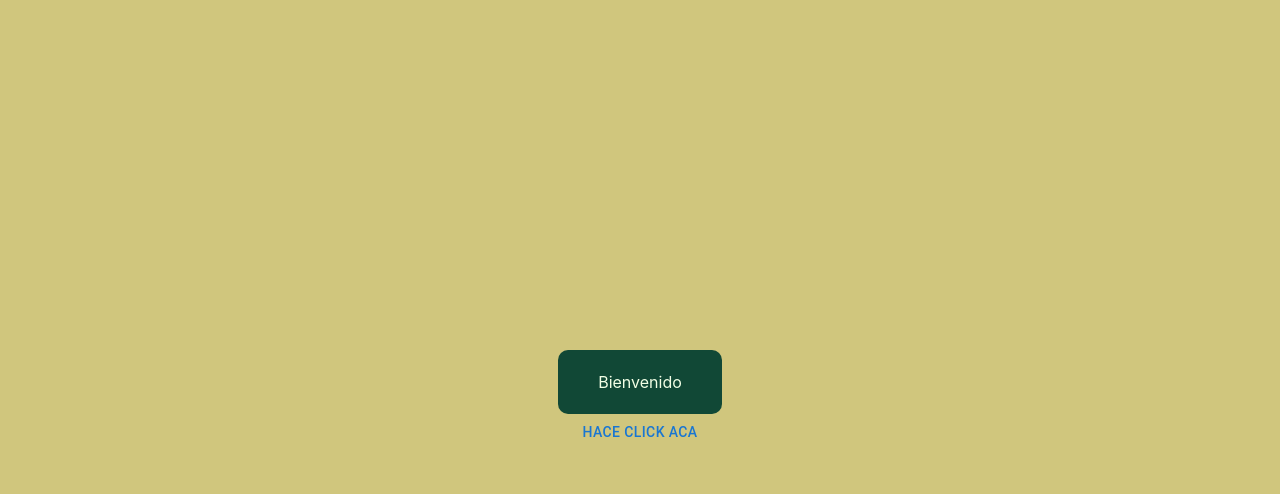
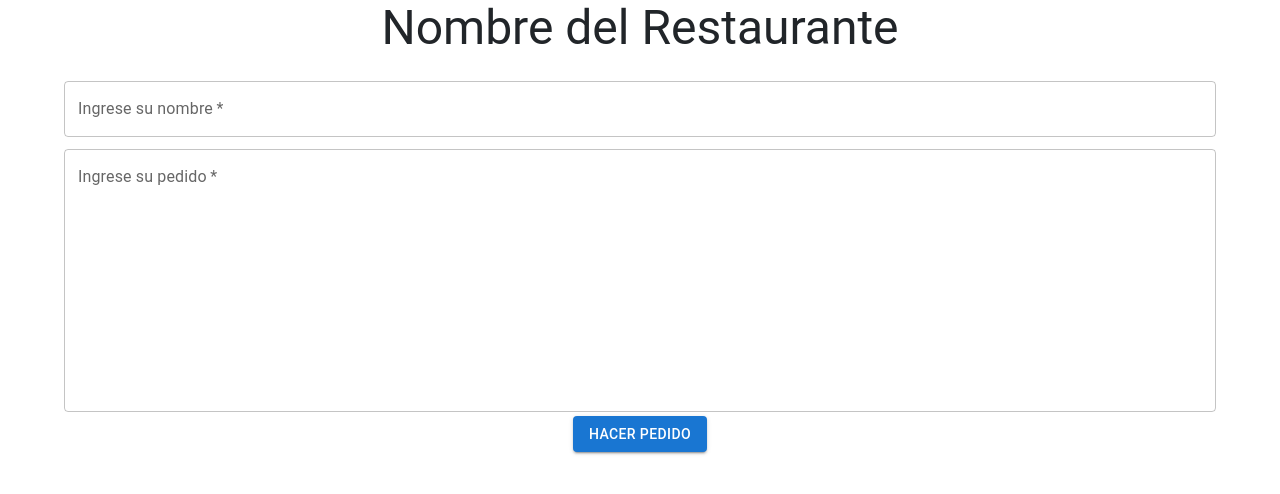
Before and after one commit to CTarzia/arquiweb-tp1, a React (Create React App) app in the folder react-frontend/: page /orderforpickup in a window 1280 px wide. Shown: the top 494 px of the page. Built offline with nearby package versions, Linux system fonts and the light colour scheme.

Commit message:
Empecé la vista 4.

```diff
--- a/react-frontend/src/App.js
+++ b/react-frontend/src/App.js
@@ -1,13 +1,15 @@
 import React, { Fragment } from "react";
 import { BrowserRouter as Router, Route, Switch } from "react-router-dom";
 import Home from "./screens/Home";
+import OrderForPickup from "./screens/orderforpickup";
 
 function App() {
 	return (
 		<Fragment>
 			<Router>
 				<Switch>
-					<Route path="/" component={Home}></Route>
+					<Route exact path="/" component={Home}></Route>
+					<Route exact path="/orderforpickup" component={OrderForPickup}></Route>
 				</Switch>
 			</Router>
 		</Fragment>
--- /dev/null
+++ b/react-frontend/src/screens/orderforpickup/index.js
@@ -0,0 +1,88 @@
+import React, { useState } from "react";
+import ReactDOM from 'react-dom';
+import { Button, Typography, Container, TextField } from "@mui/material";
+
+
+import styles from "./styles.module.scss";
+
+export default function OrderForPickup() {
+	const [name, setName] = useState('')
+	const [order, setOrder] = useState('')
+	const [nameError, setNameError] = useState(false)
+	const [orderError, setOrderError] = useState(false)
+
+	const handleSubmit = (e) => {
+		e.preventDefault()
+		setNameError(false)
+		setOrderError(false)
+
+		if (name == '') {
+			setNameError(true)
+		}
+		if (order == '') {
+			setOrderError(true)
+		}
+		if (name && order) {
+			console.log(name, order)
+		}
+	}
+
+	return(
+		<Container align="center">
+			<Typography
+				variant="h3"
+				// component="div"
+				align="center"
+				gutterBottom>
+				Nombre del Restaurante
+			</Typography>
+
+			<form noValidate autoComplete="off" onSubmit={handleSubmit}>
+				<TextField
+					onChange={(e) => setName(e.target.value)}
+					id="outlined-basic"
+					label="Ingrese su nombre"
+					variant="outlined"
+					fullWidth
+					margin="dense"
+					required
+					error={nameError}
+				/>
+
+				<TextField
+					onChange={(e) => setOrder(e.target.value)}
+					id="outlined-basic"
+					label="Ingrese su pedido"
+					variant="outlined"
+					multiline
+					rows="10"
+					fullWidth
+					margin="dense"
+					required
+					error={orderError}
+				/>
+
+				<Button
+					type="submit"
+					variant="contained">
+					Hacer Pedido
+				</Button>
+			</form>
+
+
+
+			{/* <Container align="right">
+				<Button
+					variant="contained"
+					onClick={() => {
+						//completar
+						console.log('Pedido realizado')
+					}}>Hacer Pedido
+				</Button>
+			</Container> */}
+
+		</Container>
+	)
+}
+
+// ReactDOM.render(<App />, document.querySelector('#app'));
--- /dev/null
+++ b/react-frontend/src/screens/orderforpickup/styles.module.scss
@@ -0,0 +1,22 @@
+@import "src/styles/_colors.scss";
+
+.container {
+	align-items: center;
+	background-color: $light-tan;
+	display: flex;
+	flex-direction: column;
+	justify-content: center;
+	padding: 20px;
+	height: 100vh;
+}
+
+.label {
+	color: $light-green;
+	background-color: $dark-green;
+	border-radius: 10px;
+	padding: 20px 40px;
+}
+
+.button {
+	margin: 40px;
+}
--- /dev/null
+++ b/react-frontend/src/screens/orderforpickup/styles.scss
@@ -0,0 +1,3 @@
+.container {
+	background-color: #ff0000;
+}
```
Also changed, not shown: react-frontend/src/services/orderForPickupService.js (added, +28 -0 lines).
